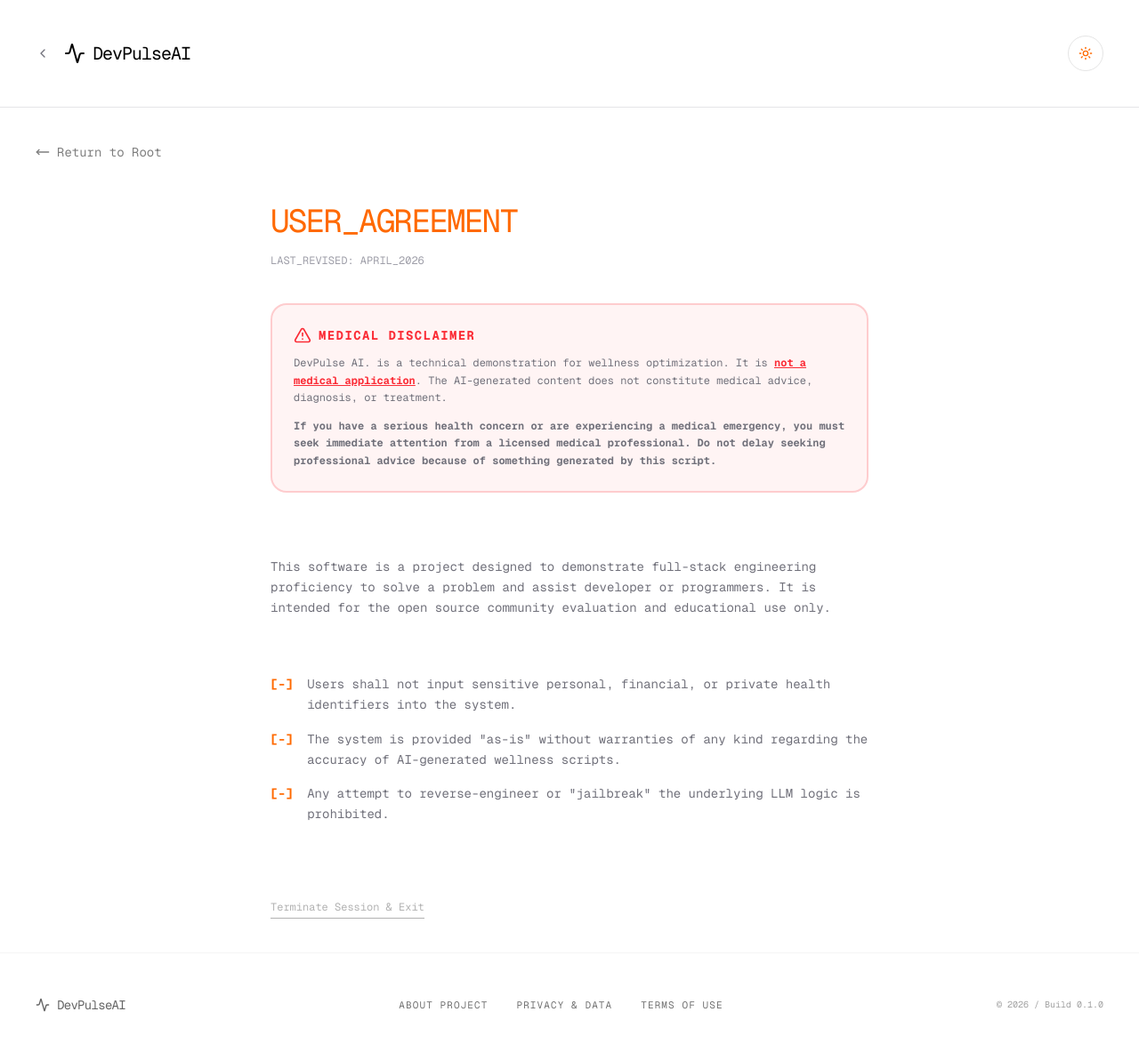
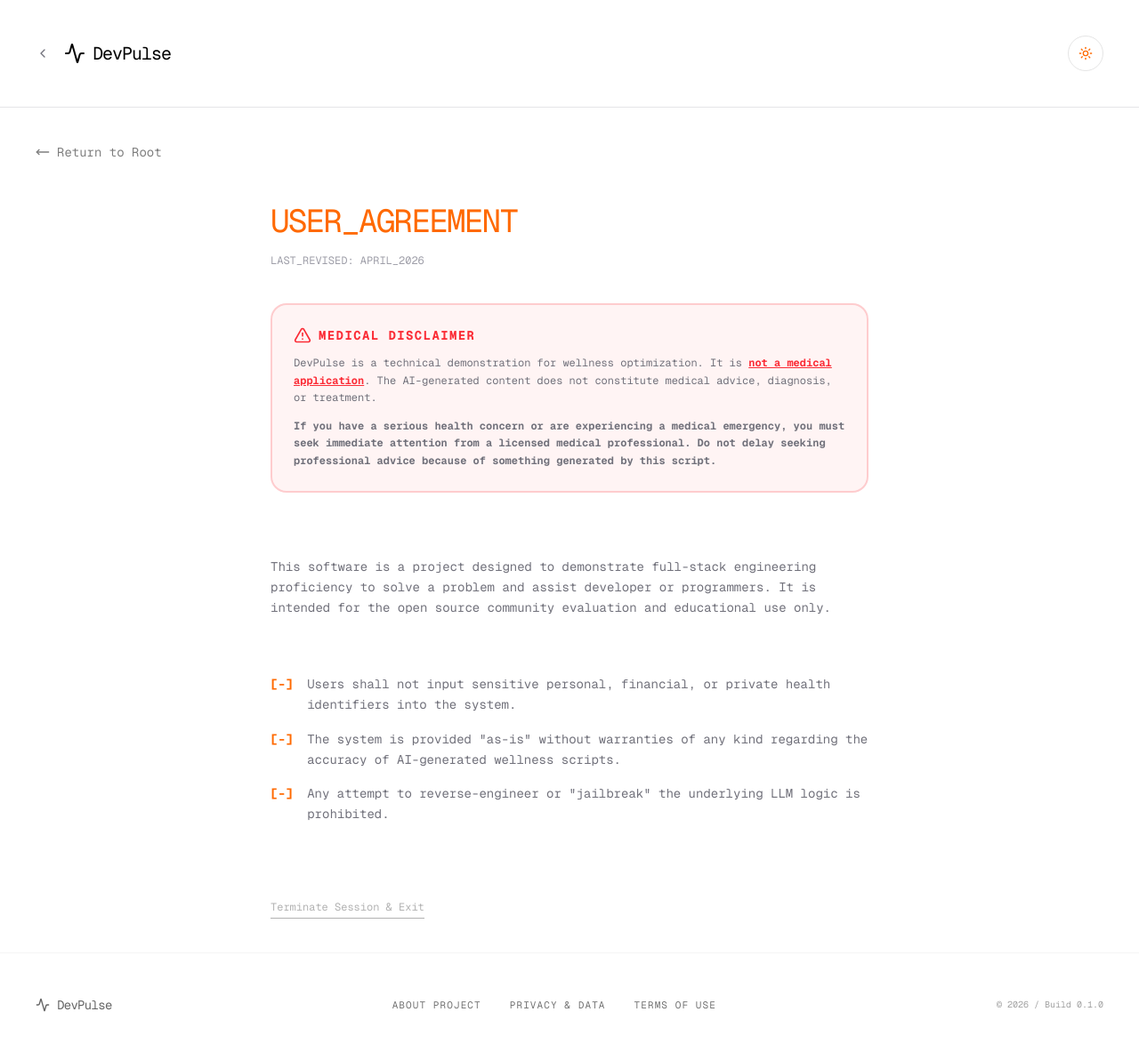
Before and after one commit to sammythedeveloper/hassistance, a Next.js app: page /terms in a window 1280 px wide. Shown: the top 1174 px of the page at 89% size. Built offline with nearby package versions, Linux system fonts and the light colour scheme.

Commit message:
header adjustment and custom name

```diff
--- a/src/app/about/page.tsx
+++ b/src/app/about/page.tsx
@@ -16,7 +16,7 @@ export default function AboutPage() {
           SYSTEM_OVERVIEW
         </h1>
         <p className="text-zinc-500 leading-relaxed">
-          DevPulse AI is a high-performance wellness protocol designed for
+          DevPulse is a high-performance wellness protocol designed for
           engineers who treat their bodies like their hardware. Most health apps
           are bloated with &quot;slop&quot;, unnecessary features and generic
           advice. This application refactors wellness into actionable scripts.
--- a/src/app/demo/[category]/page.tsx
+++ b/src/app/demo/[category]/page.tsx
@@ -41,7 +41,7 @@ function toTitle(value: string): string {
 
 function buildSystemOnlineMessage(category: Category | null): string {
   if (!category) {
-    return `### SYSTEM ONLINE\n**DevPulseAI is active. Environment: Pending selection.**\n\nSelect a category to initialize telemetry sync.`;
+    return `### SYSTEM ONLINE\n**DevPulse is active. Environment: Pending selection.**\n\nSelect a category to initialize telemetry sync.`;
   }
 
   const environment = toTitle(category);
@@ -59,7 +59,7 @@ function buildSystemOnlineMessage(category: Category | null): string {
     }
   })();
 
-  return `### SYSTEM ONLINE\n**DevPulseAI is active. Environment: ${environment}.**\n\n${contextParagraph}\n\nShare your specific concern below to begin telemetry sync.`;
+  return `### SYSTEM ONLINE\n**DevPulse is active. Environment: ${environment}.**\n\n${contextParagraph}\n\nShare your specific concern below to begin telemetry sync.`;
 }
 
 function getSystemLoadConfig(category: Category): MetricConfig[] {
@@ -543,7 +543,7 @@ export default function DemoPage() {
             <div className="bg-black dark:bg-white p-1.5 rounded-lg">
               <Activity className="h-4 w-4 text-white dark:text-black" />
             </div>
-            <span className="text-lg font-bold tracking-tight">DevPulseAI</span>
+            <span className="text-lg font-bold tracking-tight">DevPulse</span>
           </Link>
         </div>
 
--- a/src/app/page.tsx
+++ b/src/app/page.tsx
@@ -11,7 +11,7 @@ export default function LandingPage() {
         <div className="space-y-8">
           <h1 className="text-5xl md:text-7xl leading-none font-mono">
             <span className="bg-clip-text text-transparent bg-gradient-to-b from-black to-zinc-500 dark:from-white dark:to-zinc-600">
-              DevPulse AI.
+              DevPulse
             </span>
             <br />
             <span className="text-sm md:text-xl tracking-[0.3em] text-orange-500 dark:text-orange-400 block mt-2 font-mono opacity-80">
--- a/src/app/terms/page.tsx
+++ b/src/app/terms/page.tsx
@@ -28,7 +28,7 @@ export default function TermsPage() {
             </h2>
           </div>
           <p className="text-xs text-zinc-500 dark:text-zinc-400 leading-relaxed">
-            DevPulse AI. is a technical demonstration for wellness optimization.
+            DevPulse is a technical demonstration for wellness optimization.
             It is{" "}
             <span className="text-red-500 font-bold underline">
               not a medical application
--- a/src/components/layout/Footer.tsx
+++ b/src/components/layout/Footer.tsx
@@ -16,7 +16,7 @@ export function Footer() {
       <div className="flex flex-col md:flex-row justify-between items-center gap-6">
         <div className="flex items-center gap-2 opacity-60">
           <Activity className="h-4 w-4" />
-          <span className="text-sm tracking-tighter">DevPulseAI</span>
+          <span className="text-sm tracking-tighter">DevPulse</span>
         </div>
 
         <div className="flex flex-wrap justify-center gap-8 text-[11px] uppercase tracking-widest text-neutral-500 dark:text-zinc-500">
--- a/src/components/layout/Header.tsx
+++ b/src/components/layout/Header.tsx
@@ -26,7 +26,7 @@ export function Header() {
         )}
         <Link href="/" className="flex items-center gap-2">
           <Activity className="h-6 w-6 text-black dark:text-white" />
-          <span className="text-xl tracking-tighter font-mono">DevPulseAI</span>
+          <span className="text-xl tracking-tighter font-mono">DevPulse</span>
         </Link>
       </div>
       <div className="flex items-center gap-4">
```
